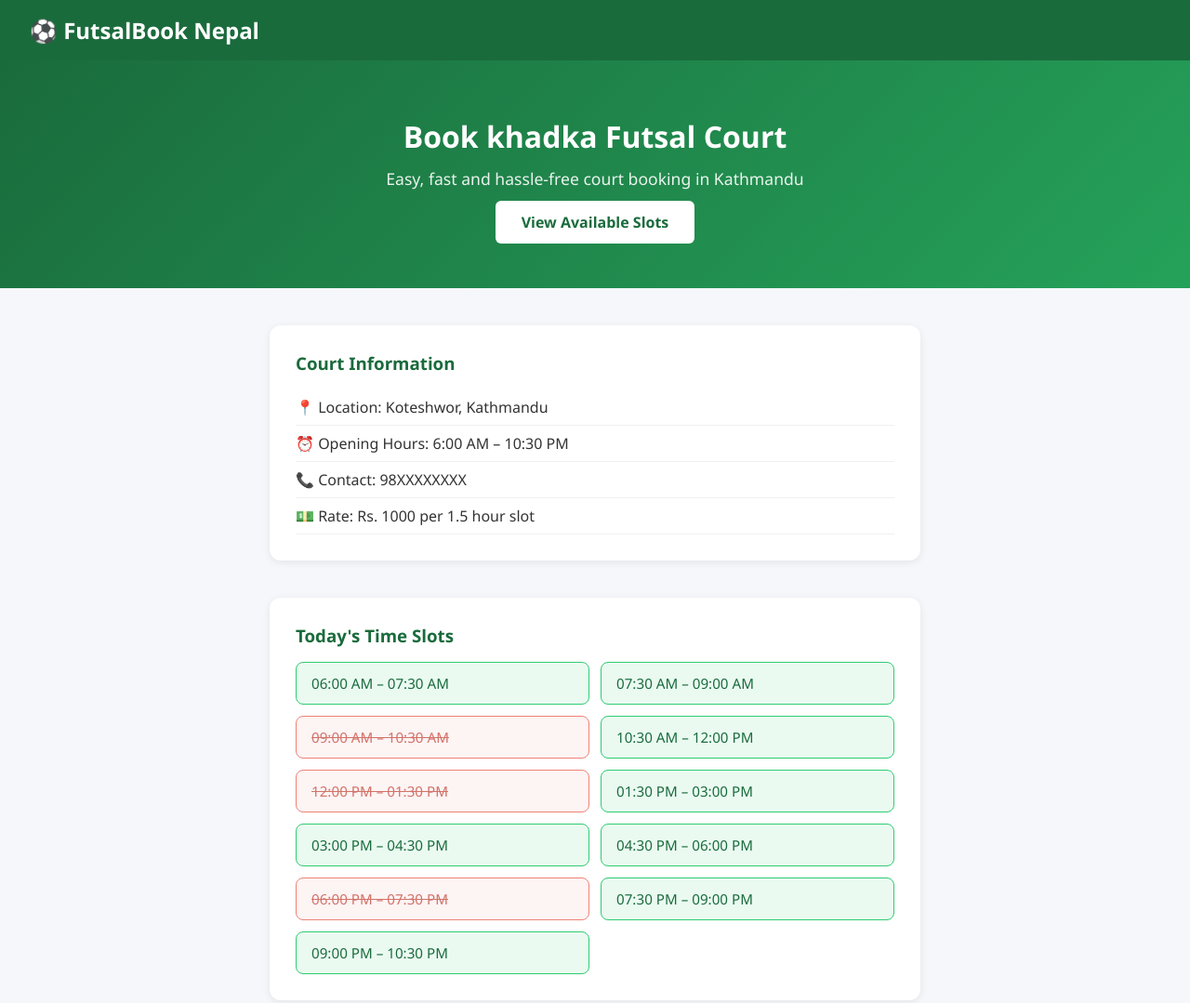
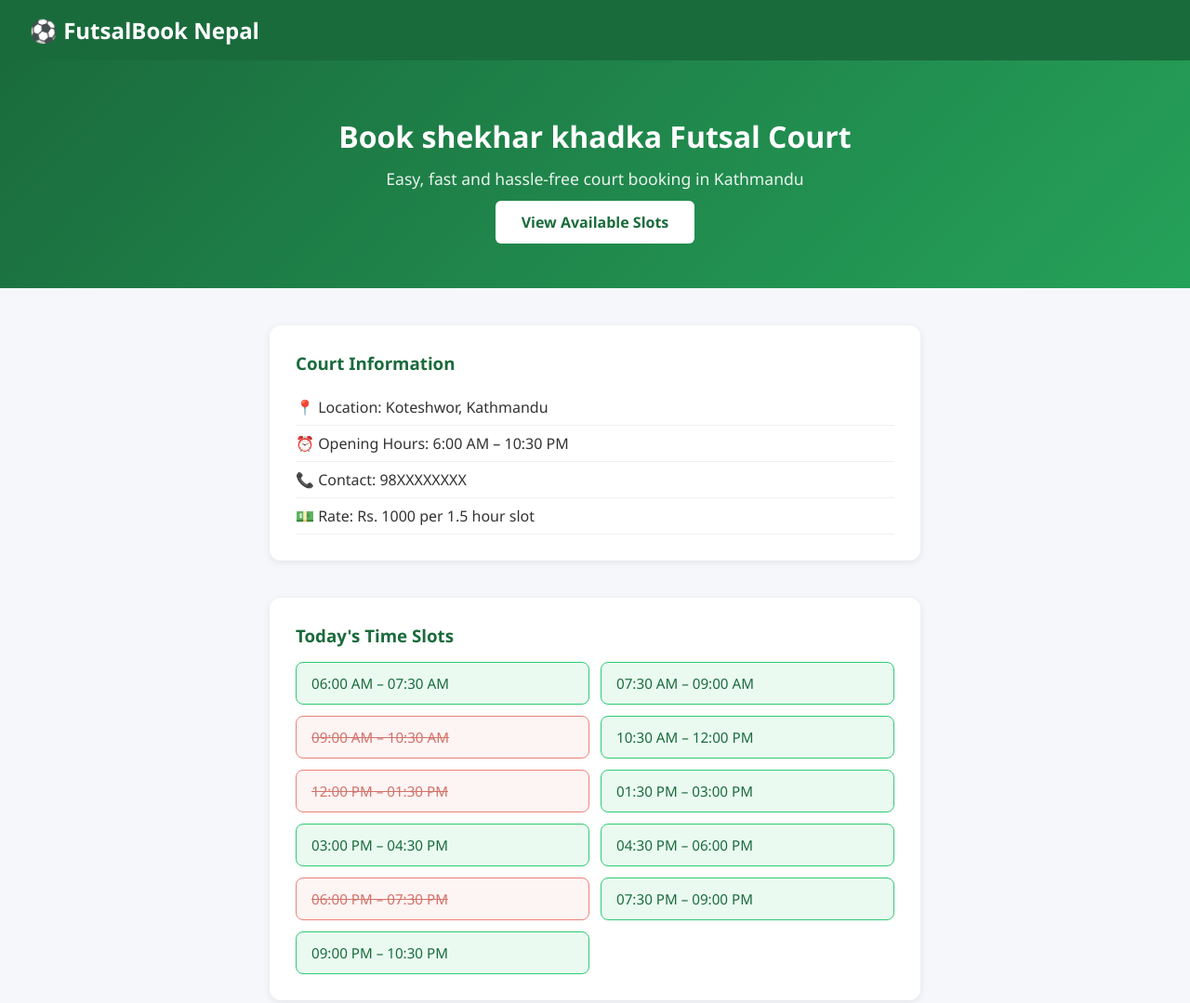
Before and after one commit to sp-khadka/futsal-booking_vac, a plain HTML site: page index.html in a window 1280 px wide. Shown: the top 1079 px of the page at 93% size. Drawn offline with Linux system fonts and the light colour scheme.

Commit message:
changed the h2

```diff
--- a/index.html
+++ b/index.html
@@ -13,7 +13,7 @@
     </nav>
 
     <div class="hero">
-        <h2>Book khadka Futsal Court</h2>
+        <h2>Book shekhar khadka Futsal Court</h2>
         <p>Easy, fast and hassle-free court booking in Kathmandu</p>
         <a href="#slots" class="btn">View Available Slots</a>
     </div>
```
